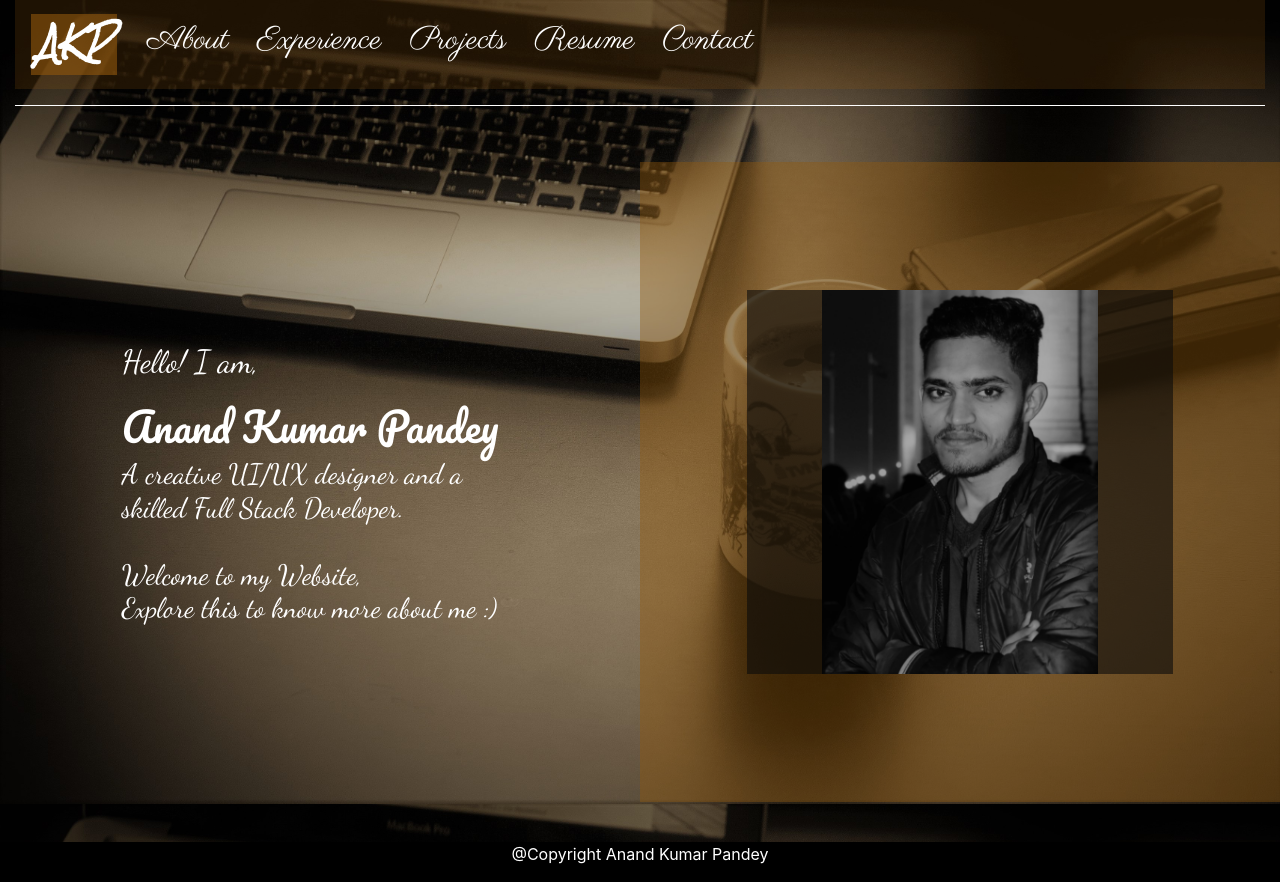
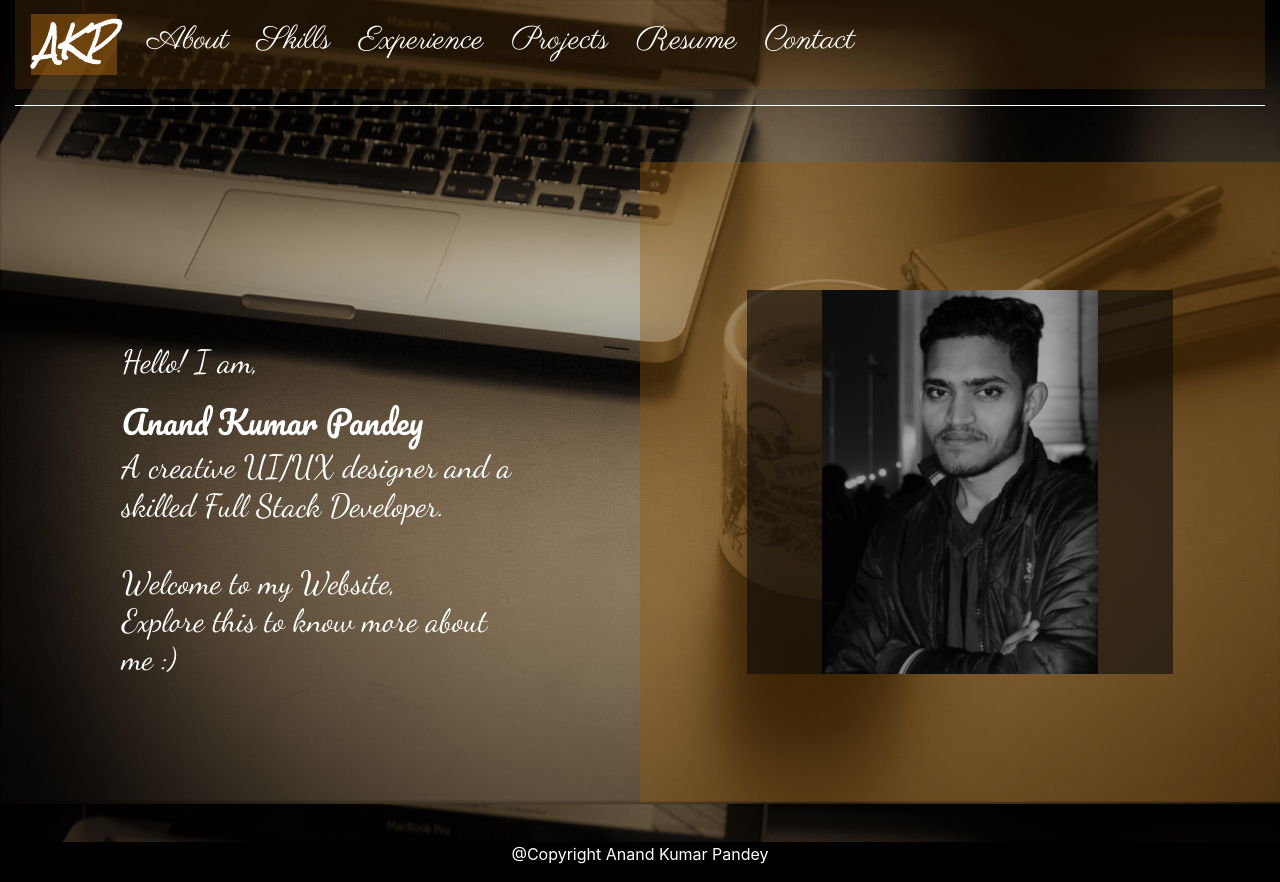
Before and after one commit to Anand09Pandey/Anand_Portfolio, a plain HTML site: page Portfolio.html in a window 1280 px wide. Drawn offline with nearby package versions, Linux system fonts and the light colour scheme; a web font is replaced by a local one.

Commit message:
Update Portfolio.html

```diff
--- a/Portfolio.html
+++ b/Portfolio.html
@@ -80,6 +80,7 @@
         }
 
         .text{
+            font-size: 4vh;
             color: white;
         }
 
@@ -110,6 +111,9 @@
 
                 <li class="nav-item">
                 <button class="nav-btn"><a class="nav-link" href="#">About</a></button>
+                </li>
+                <li class="nav-item">
+                <button class="nav-btn"><a class="nav-link" href="#">Skills</a></button>
                 </li>
                 <li class="nav-item">
                 <button class="nav-btn"><a class="nav-link" href="#">Experience</a></button>
```
